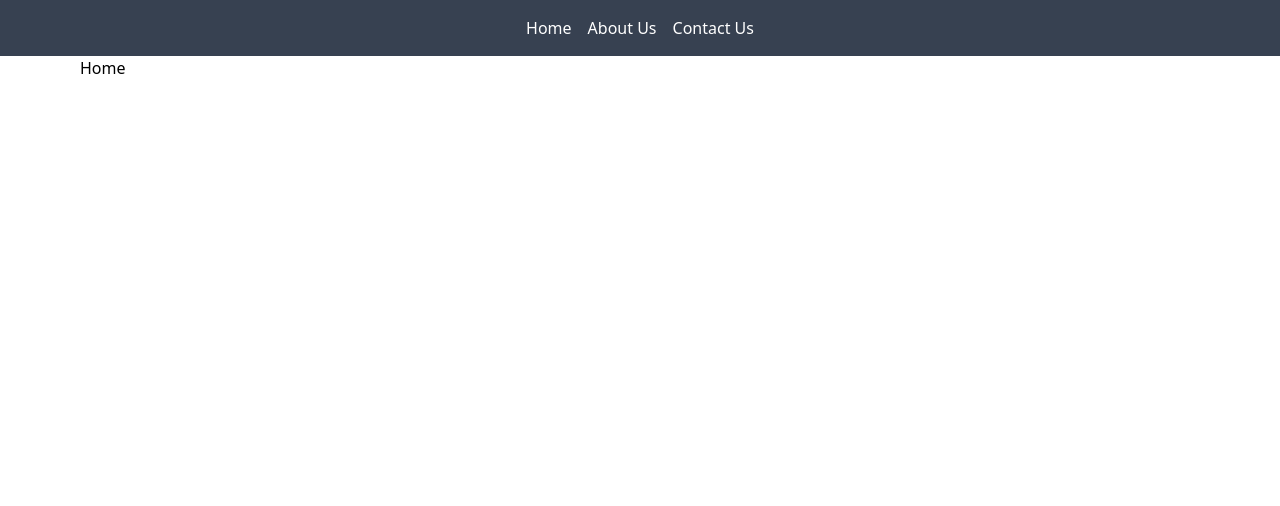
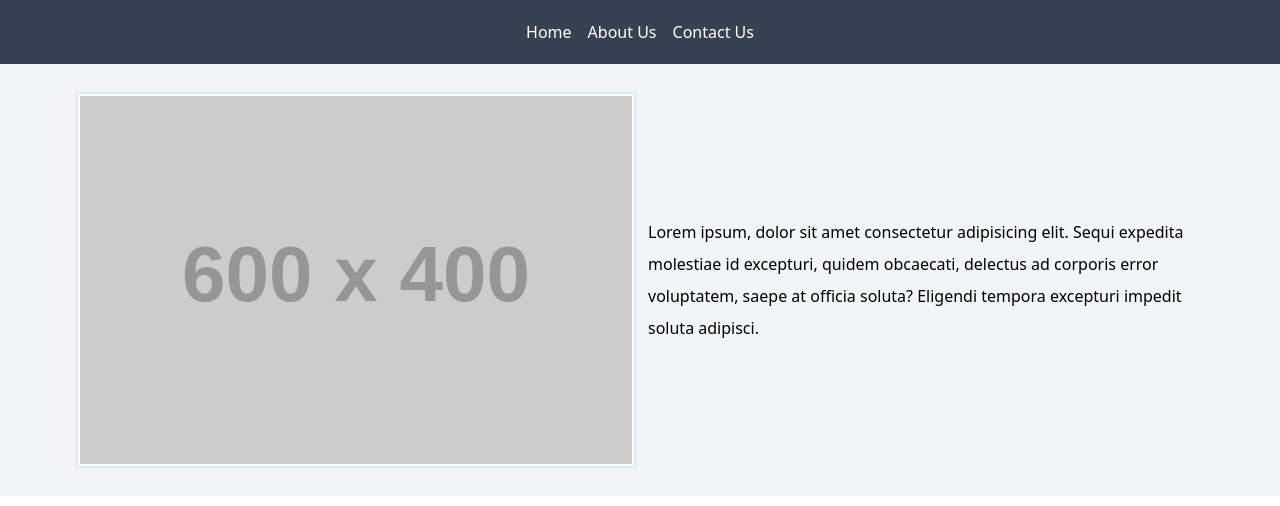
Before and after one commit to mohsensami/blog, a Vue app in the folder front/: page / in a window 1280 px wide. Shown: the top 506 px of the page. Built offline with nearby package versions, Linux system fonts and the light colour scheme.

Commit message:
jumbotron added to home page

```diff
--- a/front/src/App.vue
+++ b/front/src/App.vue
@@ -9,7 +9,7 @@ import Header from './components/section/Header.vue';
 <template>
   <Header />
 
-  <div class="container">
+  <div>
     <router-view></router-view>
   </div>
 </template>
--- a/front/src/assets/css/index.css
+++ b/front/src/assets/css/index.css
@@ -1,3 +1,15 @@
 @tailwind base;
+@layer base {
+    h1 {
+      @apply text-3xl;
+    }
+    h2 {
+      @apply text-xl;
+    }
+    body {
+        font-size: 16px;
+        @apply leading-8;
+    }
+  }
 @tailwind components;
 @tailwind utilities;
--- a/front/src/components/pages/Home.vue
+++ b/front/src/components/pages/Home.vue
@@ -1,5 +1,14 @@
 <template>
-  <h1>Home</h1>
+  <section class="bg-gray-100 py-8">
+    <div class="container">
+      <div class="flex flex-col sm:flex-row gap-4">
+      <div class="sm:flex-1"><img class="ring-blue-100 ring-offset-2 ring-2" src="https://via.placeholder.com/600x400.jpeg"></div>
+      <div class="flex items-center sm:flex-1">
+        <p>Lorem ipsum, dolor sit amet consectetur adipisicing elit. Sequi expedita molestiae id excepturi, quidem obcaecati, delectus ad corporis error voluptatem, saepe at officia soluta? Eligendi tempora excepturi impedit soluta adipisci.</p>
+      </div>
+    </div>
+    </div>
+  </section>
 </template>
 
 <script>
--- a/front/tailwind.config.js
+++ b/front/tailwind.config.js
@@ -15,7 +15,12 @@ module.exports = {
       },
       center: true
     },
-    extend: {},
+    extend: {
+      lineHeight: {
+        'extra-loose': '2.5',
+        '12': '3rem',
+      }
+    },
   },
   plugins: [],
 }
```
